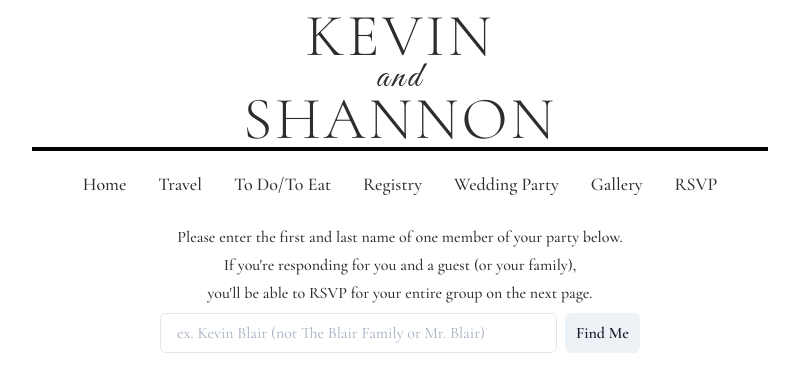
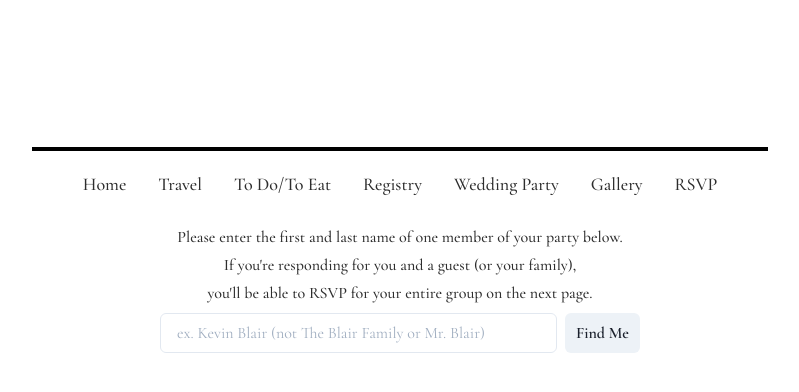
Before and after one commit to kblair40/wedding_v2, a React (Create React App) app: page /rsvp in a window 1280 px wide. Shown: the top 392 px of the page, without its empty margins (240-1039 px from the left). Built offline with nearby package versions, Linux system fonts and the light colour scheme.

Commit message:
Add fadeIn animation for OurNames

```diff
--- a/src/App.js
+++ b/src/App.js
@@ -1,7 +1,7 @@
 import React from "react";
 import { Box } from "@chakra-ui/react";
 import { Routes, Route } from "react-router-dom";
-
+import "animate.css";
 // import "focus-visible/dist/focus-visible";
 
 import UserProvider from "store/UserContext";
--- a/src/components/Nav/OurNames.js
+++ b/src/components/Nav/OurNames.js
@@ -7,6 +7,8 @@ import {
   HStack,
   useBreakpointValue,
 } from "@chakra-ui/react";
+
+import "./index.css";
 
 const OurNames = () => {
   const headingSize = useBreakpointValue({ base: "lg", sm: "2xl", md: "6xl" });
@@ -27,6 +29,7 @@ const OurNames = () => {
           w="100%"
           maxW="600px"
           mt="8px"
+          className="names"
         >
           <Heading
             // letterSpacing="1.5px"
--- /dev/null
+++ b/src/components/Nav/index.css
@@ -0,0 +1,6 @@
+.names {
+  animation: fadeIn;
+  animation-delay: 0.1s;
+  animation-duration: 1s;
+  animation-fill-mode: backwards;
+}
```
